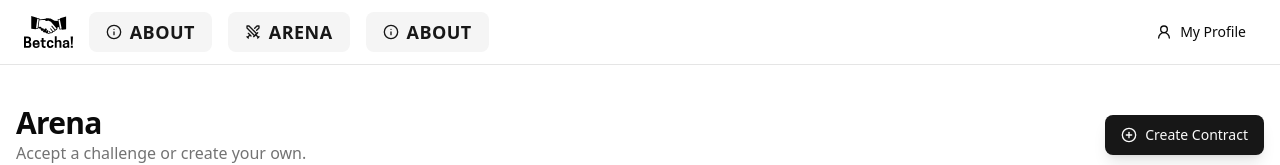
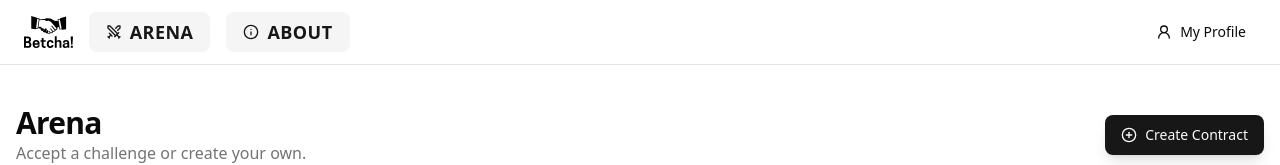
Before and after one commit to arian-d1/betcha, a React (Vite) app in the folder client/: page /contracts in a window 1280 px wide. Shown: the top 165 px of the page. Built offline with nearby package versions, Linux system fonts and the light colour scheme; no server answers.

Commit message:
Editied about screen

```diff
--- a/client/src/components/Navbar.tsx
+++ b/client/src/components/Navbar.tsx
@@ -14,17 +14,6 @@ export function Navbar() {
       <div className="flex items-center gap-4">
         <Link to="/contracts" className="text-xl font-bold tracking-tighter">
           <img src={Logo} alt="Betcha!" className="h-8 w-auto" />
-        </Link>
-
-        <Link to="/about">
-          <Button
-            variant="secondary"
-            size="lg"
-            className="gap-2 font-bold tracking-wide uppercase text-lg leading-none border border-transparent transition-colors hover:border-primary hover:shadow-[0_0_0_1px_hsl(var(--primary))]"
-          >
-            <Info className="h-5 w-5" />
-            About
-          </Button>
         </Link>
 
         <Link to="/contracts">
```
